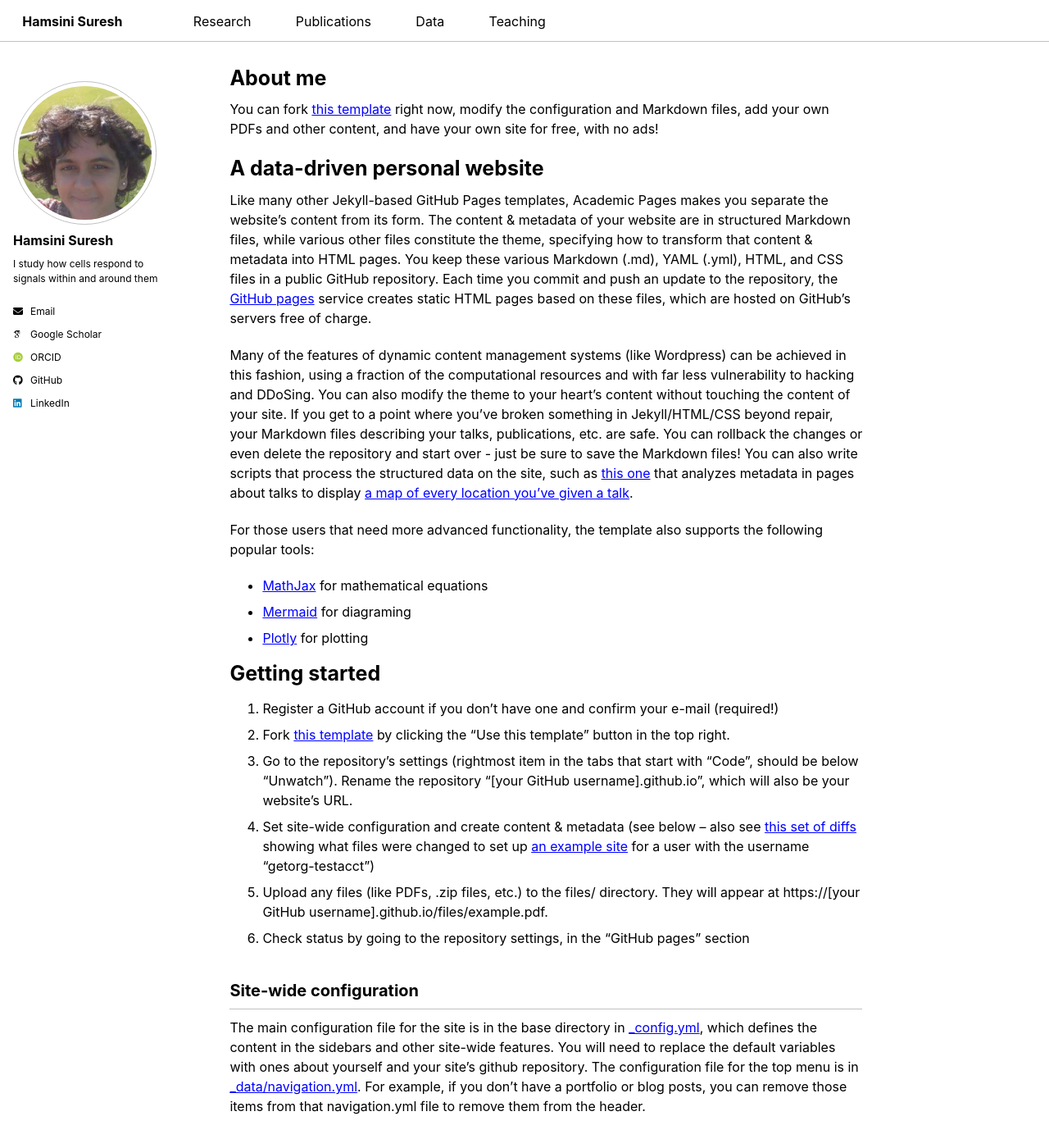
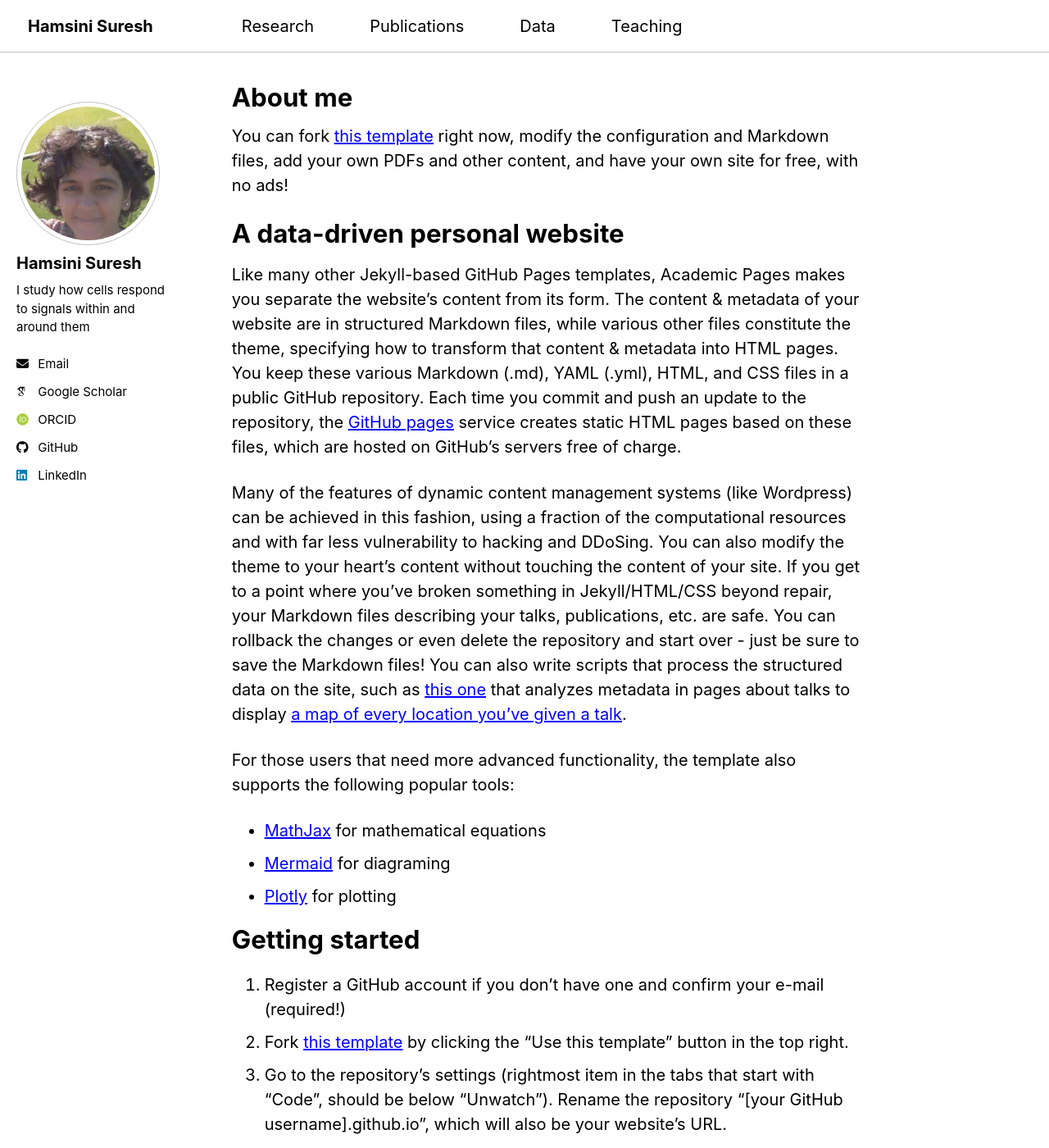
Before and after one commit to hamsinisuresh/hamsinisuresh.github.io, a Jekyll site: the page built from _pages/about.md, in a window 1280 px wide and 1400 px high. Shown: the whole window at 82% size. Built offline with Jekyll 4.4.1, drawn with Linux system fonts in a browser that asks for light colours; some web fonts are replaced; a script bundle is joined from its source files by our own code; library files that are not in the unit come from our copies.

Commit message:
Update main.scss

```diff
--- a/assets/css/main.scss
+++ b/assets/css/main.scss
@@ -156,7 +156,7 @@
 ================================ */
 
 html {
-  font-size: 16px !important;  /* default is usually 16px */
+  font-size: 20px !important;  /* default is usually 16px */
 }
 
 body {
```
